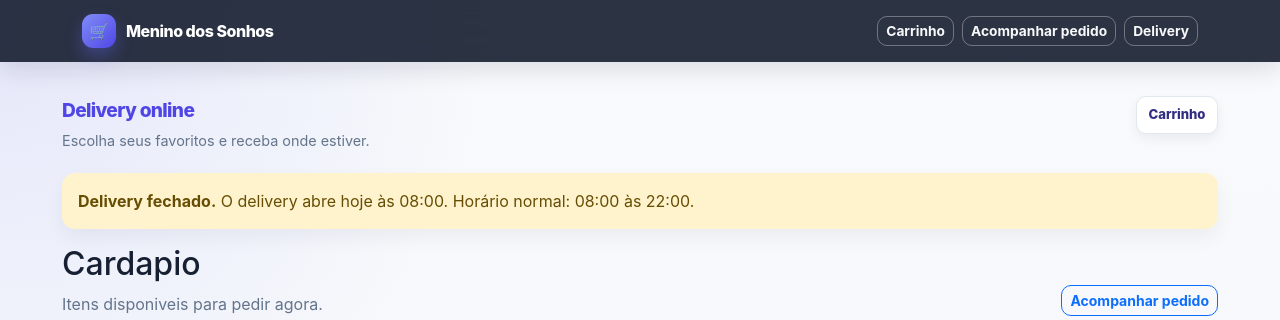
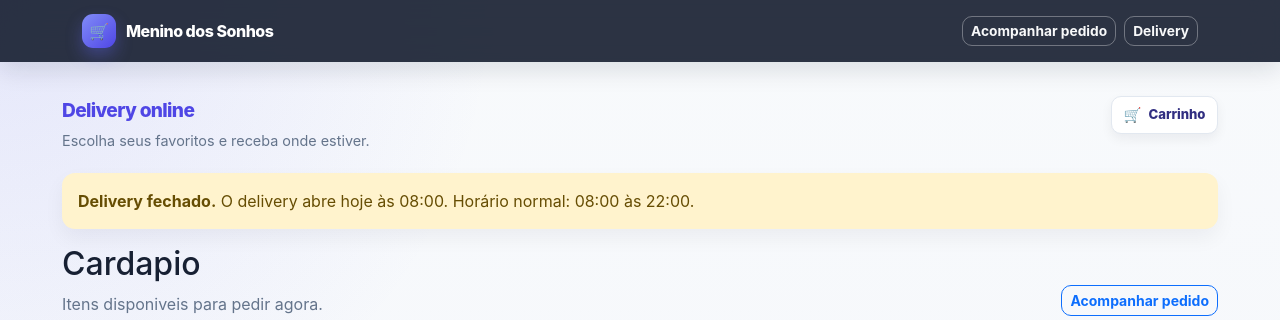
Before and after one commit to adsonz194/homologa-o, a Flask app: page /cliente in a window 1280 px wide. Shown: the top 320 px of the page. Run offline with Flask 3, Linux system fonts and the light colour scheme; data comes from the database, SQL or seed files in the repository; data that the repository does not hold is empty.

Commit message:
Remover carrinho duplicado do menu

```diff
--- a/static/css/app.css
+++ b/static/css/app.css
@@ -65,6 +65,7 @@ body.app-body {
 .delivery-kicker { color: var(--brand); font-size: 1.2rem; font-weight: 850; letter-spacing: -.035em; }
 .cart-quick-link { display: inline-flex; align-items: center; gap: 7px; padding: .5rem .72rem; border: 1px solid var(--line); border-radius: 10px; color: var(--brand-dark); background: var(--surface); box-shadow: 0 5px 12px rgba(15,23,42,.06); font-size: .82rem; font-weight: 800; text-decoration: none; white-space: nowrap; }
 .cart-quick-link:hover { color: var(--brand-dark); background: var(--brand-soft); border-color: #c7d2fe; }
+.cart-icon { font-size: .9rem; font-style: normal; line-height: 1; }
 .cart-quick-link span { display: grid; min-width: 18px; height: 18px; place-items: center; padding: 0 4px; border-radius: 999px; color: #fff; background: var(--brand); font-size: .68rem; }
 .product-card { height: 100%; border-radius: 16px; transition: transform .18s ease, box-shadow .18s ease; }
 .product-card:hover { transform: translateY(-4px); box-shadow: 0 20px 34px rgba(15,23,42,.12) !important; }
--- a/templates/base.html
+++ b/templates/base.html
@@ -26,7 +26,6 @@
           <span class="user-label d-none d-lg-inline">{{ usuario.nome }} &middot; {{ usuario.papel|lower }}</span>
           <form method="post" action="{{ url_for('auth.sair') }}"><button class="btn btn-light btn-sm">Sair</button></form>
         {% else %}
-          <a class="btn btn-outline-light btn-sm" href="{{ url_for('cliente.carrinho') }}">Carrinho</a>
           <a class="btn btn-outline-light btn-sm" href="{{ url_for('cliente.acompanhar_pedido') }}">Acompanhar pedido</a>
           <a class="btn btn-outline-light btn-sm" href="{{ url_for('cliente.loja') }}">Delivery</a>
         {% endif %}
--- a/templates/cliente.html
+++ b/templates/cliente.html
@@ -3,7 +3,7 @@
 {% block content %}
 <section class="delivery-topbar">
   <div><div class="delivery-kicker">Delivery online</div><p>Escolha seus favoritos e receba onde estiver.</p></div>
-  <a class="cart-quick-link" href="{{ url_for('cliente.carrinho') }}">Carrinho{% if quantidade_carrinho %}<span>{{ quantidade_carrinho }}</span>{% endif %}</a>
+  <a class="cart-quick-link" href="{{ url_for('cliente.carrinho') }}"><i class="cart-icon" aria-hidden="true">&#128722;</i>Carrinho{% if quantidade_carrinho %}<span>{{ quantidade_carrinho }}</span>{% endif %}</a>
 </section>
 
 {% if funcionamento.aberto %}
```
